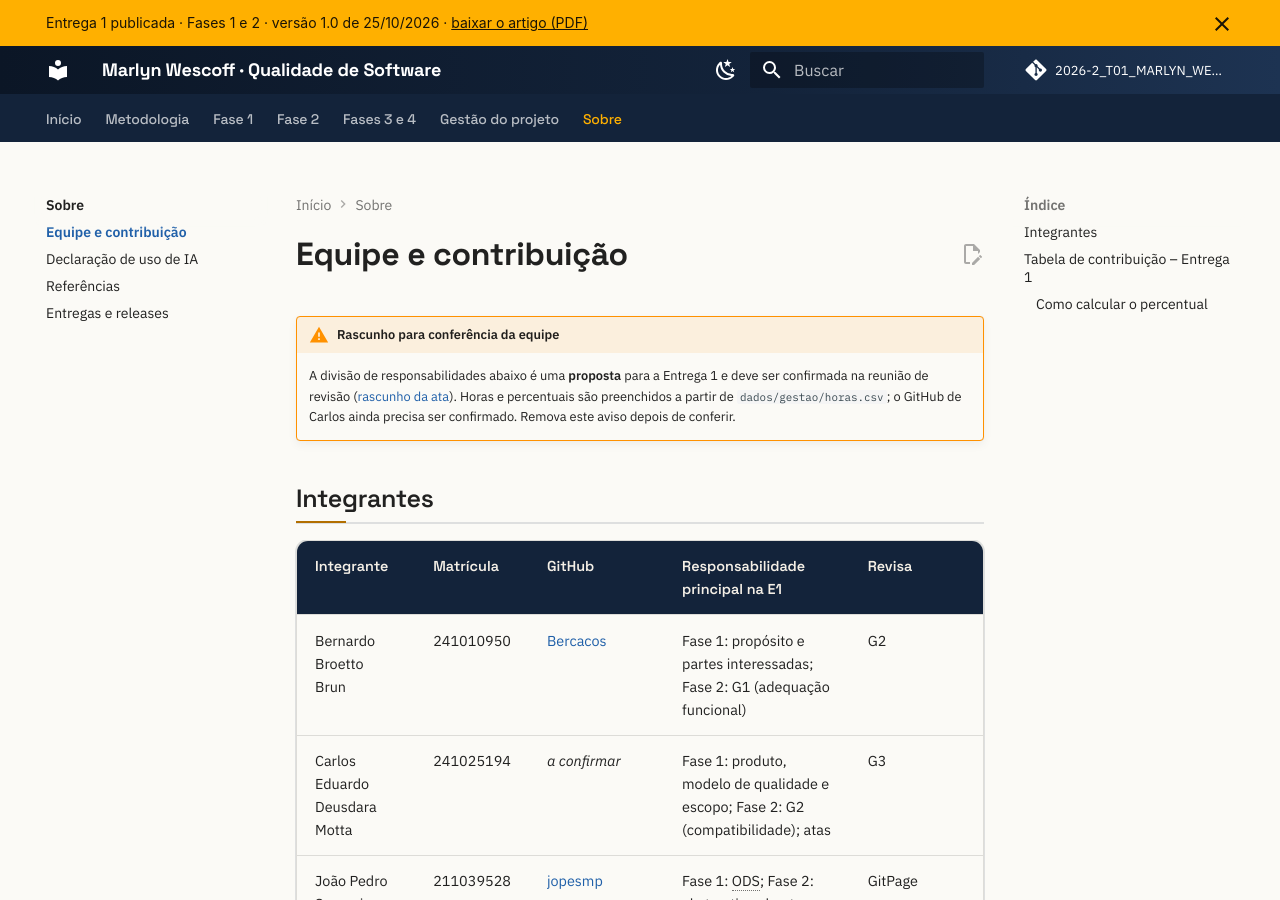
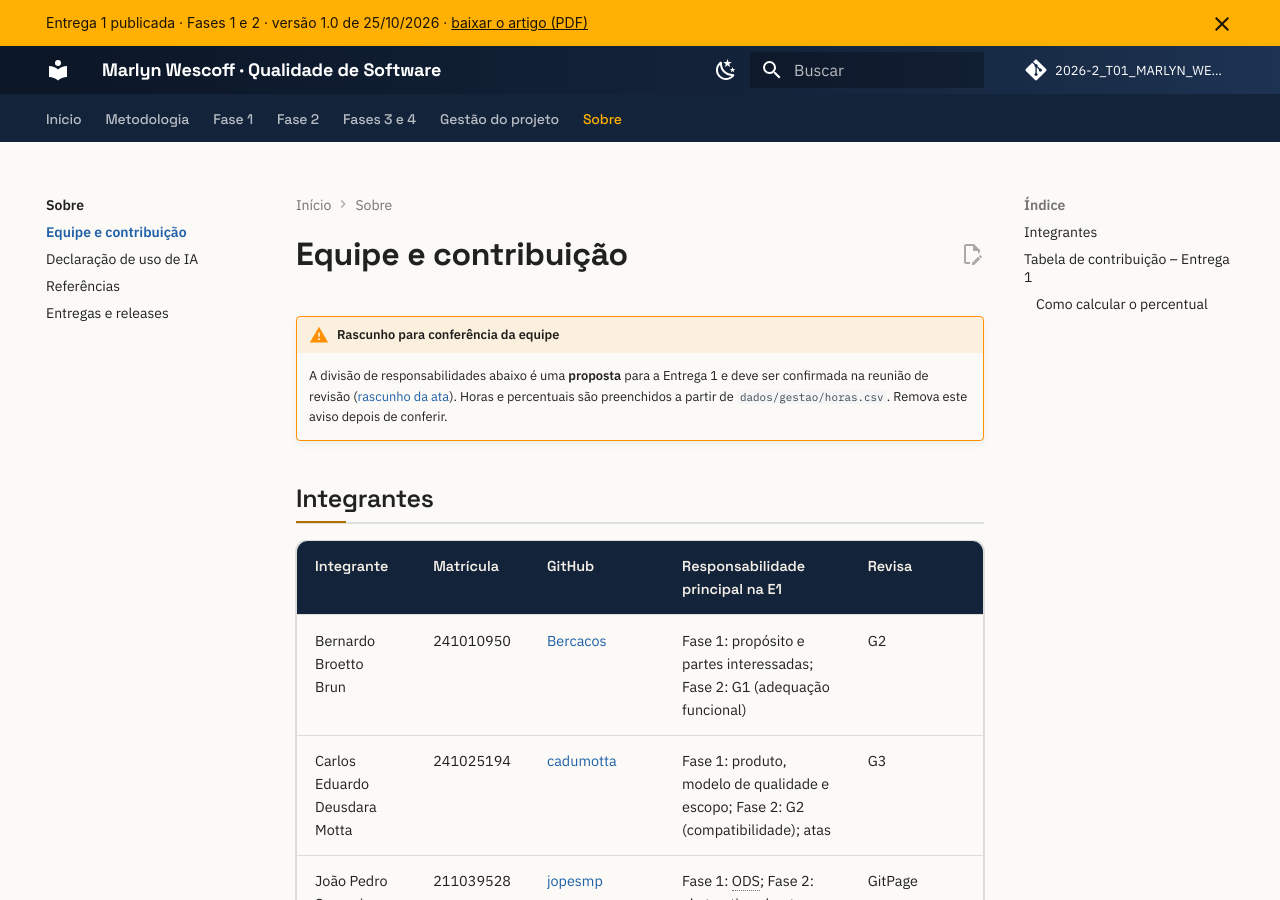
Before and after one commit to FCTE-Qualidade-de-Software-1/2026-2_T01_MARLYN_WESCOFF, an MkDocs documentation site: the page built from docs/sobre/equipe.md, in a window 1280 px wide and 900 px high. Built offline with MkDocs 1.6.1 and Material for MkDocs 9.7.7, drawn with Linux system fonts in a browser that asks for light colours; comment, search, counter and statistics services are not loaded.

Commit message:
Adiciona o GitHub de Carlos Eduardo Deusdara Motta

```diff
--- a/docs/sobre/equipe.md
+++ b/docs/sobre/equipe.md
@@ -1,14 +1,14 @@
 # Equipe e contribuição
 
 !!! warning "Rascunho para conferência da equipe"
-    A divisão de responsabilidades abaixo é uma **proposta** para a Entrega 1 e deve ser confirmada na reunião de revisão ([rascunho da ata](https://github.com/FCTE-Qualidade-de-Software-1/2026-2_T01_MARLYN_WESCOFF/blob/main/atas/rascunho-ata-revisao-e1.md)). Horas e percentuais são preenchidos a partir de `dados/gestao/horas.csv`; o GitHub de Carlos ainda precisa ser confirmado. Remova este aviso depois de conferir.
+    A divisão de responsabilidades abaixo é uma **proposta** para a Entrega 1 e deve ser confirmada na reunião de revisão ([rascunho da ata](https://github.com/FCTE-Qualidade-de-Software-1/2026-2_T01_MARLYN_WESCOFF/blob/main/atas/rascunho-ata-revisao-e1.md)). Horas e percentuais são preenchidos a partir de `dados/gestao/horas.csv`. Remova este aviso depois de conferir.
 
 ## Integrantes
 
 | Integrante | Matrícula | GitHub | Responsabilidade principal na E1 | Revisa |
 |---|---|---|---|---|
 | Bernardo Broetto Brun | 241010950 | [Bercacos](https://github.com/Bercacos) | Fase 1: propósito e partes interessadas; Fase 2: G1 (adequação funcional) | G2 |
-| Carlos Eduardo Deusdara Motta | 241025194 | *a confirmar* | Fase 1: produto, modelo de qualidade e escopo; Fase 2: G2 (compatibilidade); atas | G3 |
+| Carlos Eduardo Deusdara Motta | 241025194 | [cadumotta](https://github.com/cadumotta) | Fase 1: produto, modelo de qualidade e escopo; Fase 2: G2 (compatibilidade); atas | G3 |
 | João Pedro Sampaio Maciel | 211039528 | [jopesmp](https://github.com/jopesmp) | Fase 1: ODS; Fase 2: abstraction sheets, diagrama GQM e rastreabilidade | GitPage |
 | Maykon Junio dos Santos Soares | 211030863 | [maykonjuso](https://github.com/maykonjuso) | Metodologia, gestão PSM/CID, GitPage, artigo LaTeX, release | Artigo (consolidação) |
 | Pedro Goncalves Rocha | 241025363 | [pedrogrocha13](https://github.com/pedrogrocha13) | Fase 1: matriz de priorização; Fase 2: G3 (flexibilidade) | G1 e artigo |
```
Also changed, not shown: README.md (+1 -1 lines).
